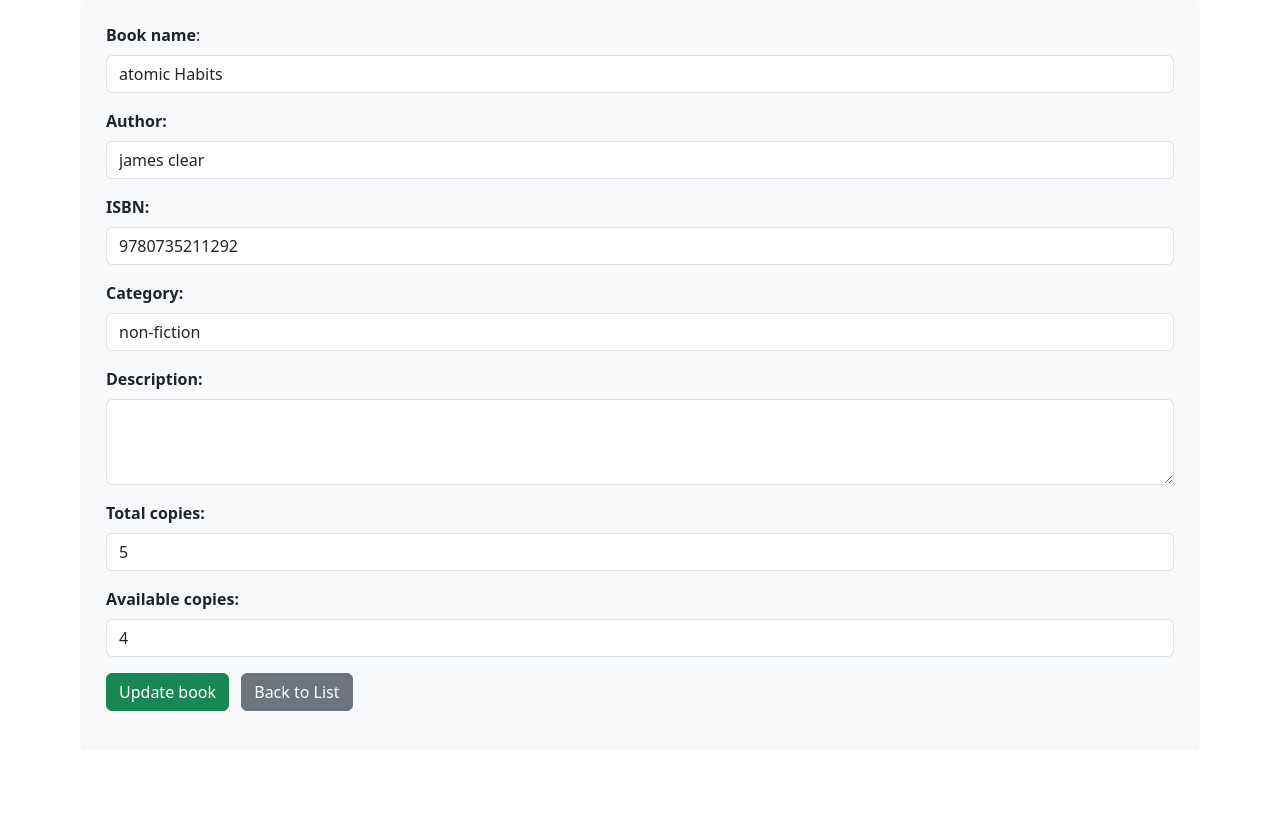
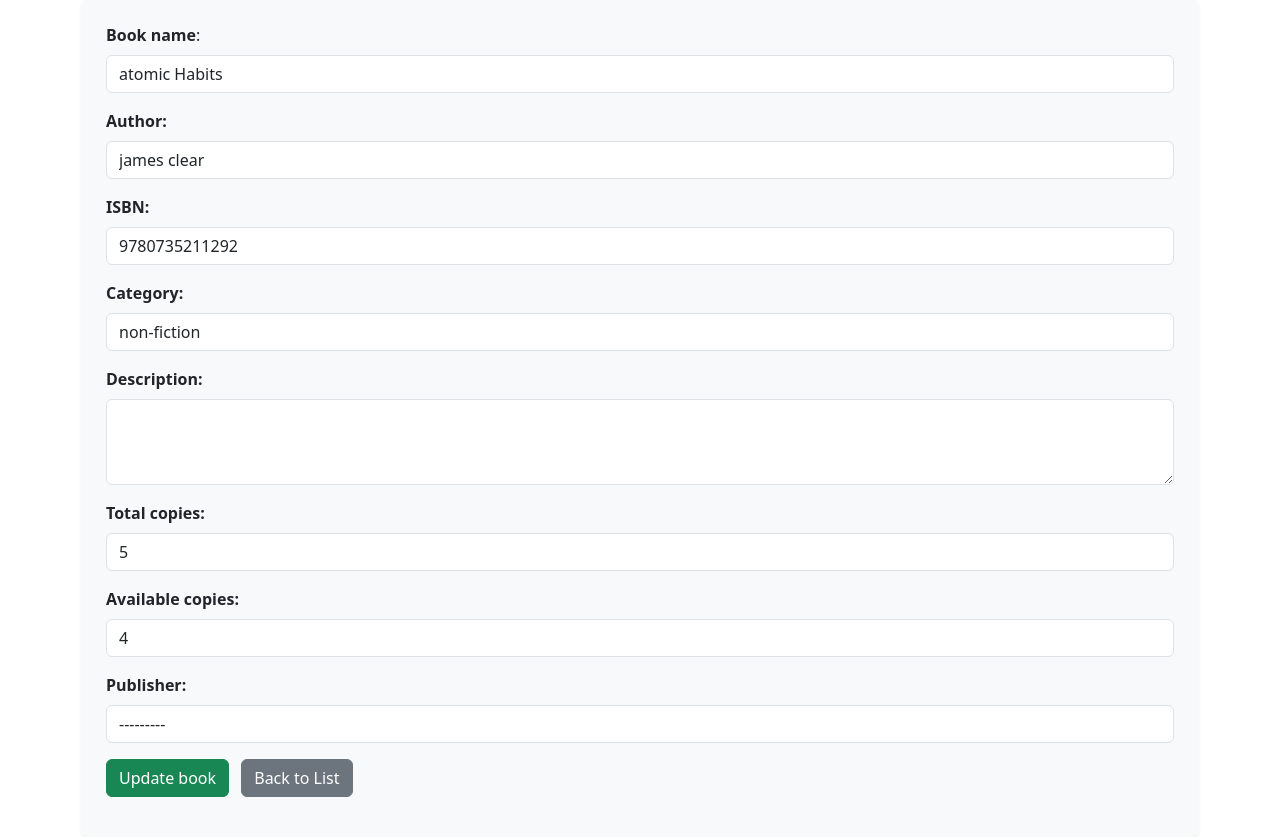
Before and after one commit to millenium-l/Library-management-system, a Django app: page /library/book_update/1/ in a window 1280 px wide. Shown: the part 159-996 px from the top of the page. Before the commit the page ends 870 px from the top, so only its background shows below. Run offline with Django 5.2, Linux system fonts and the light colour scheme; a user stored in the database is signed in; data comes from the database, SQL or seed files in the repository; both versions use the stored data as it was after the commit.

Commit message:
added_items

```diff
--- a/library_project/library_app/forms.py
+++ b/library_project/library_app/forms.py
@@ -4,7 +4,8 @@
 class BookForm(forms.ModelForm):
     class Meta:
         model= Book
-        fields = ['title', 'author', 'isbn', 'category', 'description', 'total_copies', 'available_copies']
+        fields = ['title', 'author', 'isbn', 'category', 'description', 'total_copies',
+                  'available_copies', 'publisher']
         widgets = {
             'title': forms.TextInput(attrs={'class': 'form-control', 'placeholder': 'Enter book title'}),
             'author': forms.TextInput(attrs={'class': 'form-control', 'placeholder': 'Enter author name'}),
@@ -13,4 +14,6 @@
             'description': forms.Textarea(attrs={'class': 'form-control', 'rows': 3}),
             'total_copies': forms.NumberInput(attrs={'class': 'form-control', 'placeholder': 'Enter total copies'}),
             'available_copies': forms.NumberInput(attrs={'class': 'form-control', 'placeholder': 'Enter available copies'}),
+            'publisher': forms.Select(attrs={'class': 'form-control'}),
+            'added_by': forms.Select(attrs={'class': 'form-control'}),
         }
--- a/library_project/library_app/models.py
+++ b/library_project/library_app/models.py
@@ -23,6 +23,10 @@
     description = models.TextField(blank=True)  # NEW field
     total_copies = models.PositiveIntegerField()
     available_copies = models.PositiveIntegerField()
+    added_by = models.ForeignKey(User, on_delete=models.SET_NULL, null=True, blank=True)  # NEW field
+    publisher = models.ForeignKey('Publisher', on_delete=models.SET_NULL, null=True, blank=True)  # NEW field
+    created_at = models.DateTimeField(auto_now_add=True)
+    updated_at = models.DateTimeField(auto_now=True)
 
     def __str__(self):
         return f"{self.title} - {self.author}"
@@ -44,3 +48,10 @@
 
     def __str__(self):
         return f"{self.book.title} issued to {self.user.username}"
+
+class Publisher(models.Model):
+    name = models.CharField(max_length=255)
+    email = models.EmailField()
+
+    def __str__(self):
+        return self.name
--- a/library_project/library_app/templates/library_app/book_create.html
+++ b/library_project/library_app/templates/library_app/book_create.html
@@ -54,6 +54,12 @@
         >
         {{ form.available_copies }}
       </div>
+      <div class="mb-3">
+        <label for="id_author" class="form-label"
+          ><strong>Publesher:</strong></label
+        >
+        {{ form.publisher }}
+      </div>
 
       <button type="submit" class="btn btn-success">Add book</button>
       <a href="{% url 'book_list' %}" class="btn btn-secondary ms-2"
--- a/library_project/library_app/templates/library_app/book_list.html
+++ b/library_project/library_app/templates/library_app/book_list.html
@@ -35,6 +35,7 @@
           <td>{{ book.category }}</td>
           <td>{{ book.total_copies }}</td>
           <td>{{ book.available_copies }}</td>
+
           <td>
             <div class="mt-4 d-flex gap-2">
               <a href="{% url 'book_update' book.id %}" class="btn btn-primary"
--- a/library_project/library_app/templates/library_app/book_update.html
+++ b/library_project/library_app/templates/library_app/book_update.html
@@ -54,6 +54,13 @@
         {{ form.available_copies }}
       </div>
 
+      <div class="mb-3">
+        <label for="id_author" class="form-label"
+          ><strong>Publisher:</strong></label
+        >
+        {{ form.publisher }}
+      </div>
+
       <button type="submit" class="btn btn-success">Update book</button>
       <a href="{% url 'book_list' %}" class="btn btn-secondary ms-2"
         >Back to List</a
--- a/library_project/library_app/views.py
+++ b/library_project/library_app/views.py
@@ -40,9 +40,11 @@
     title = "Book Detail"
     return render(request, 'library_app/book_detail.html', {'book': book, 'title': title})
 
+
 def issued_books(request):
     title = "Issued Books"
     return render(request, 'library_app/issued_books.html', {'title': title})
+
 
 
 def book_create(request):
--- a/library_project/library_project/settings.py
+++ b/library_project/library_project/settings.py
@@ -133,3 +133,9 @@
 LOGIN_REDIRECT_URL = '/dashboard/'
 LOGOUT_REDIRECT_URL = '/login/'
 LOGIN_URL = '/login/'
+
+
+if DEBUG:
+    INTERNAL_IPS = ['127.0.0.1']
+    MIDDLEWARE += ['debug_toolbar.middleware.DebugToolbarMiddleware']
+    INSTALLED_APPS += ['debug_toolbar']
--- a/library_project/library_project/urls.py
+++ b/library_project/library_project/urls.py
@@ -17,6 +17,7 @@
 from django.contrib import admin
 from django.urls import path, include
 from django.shortcuts import redirect
+from django.conf import settings
 
 urlpatterns = [
     path('', lambda request: redirect('login', permanent=False)),  # Redirect root to login
@@ -24,3 +25,7 @@
     path('library/', include('library_app.urls')),
     path('accounts/', include('accounts.urls')),
 ]
+
+if settings.DEBUG:
+    import debug_toolbar
+    urlpatterns += [ path('__debug__/', include(debug_toolbar.urls)),]
```
Also changed, not shown: library_project/library_app/admin.py (+8 -3 lines), library_project/db.sqlite3, library_project/library_app/migrations/0003_publisher_book_publisher.py (added), library_project/library_app/migrations/0004_book_added_by.py (added), library_project/library_app/migrations/0005_book_created_at_book_updated_at.py (added).
